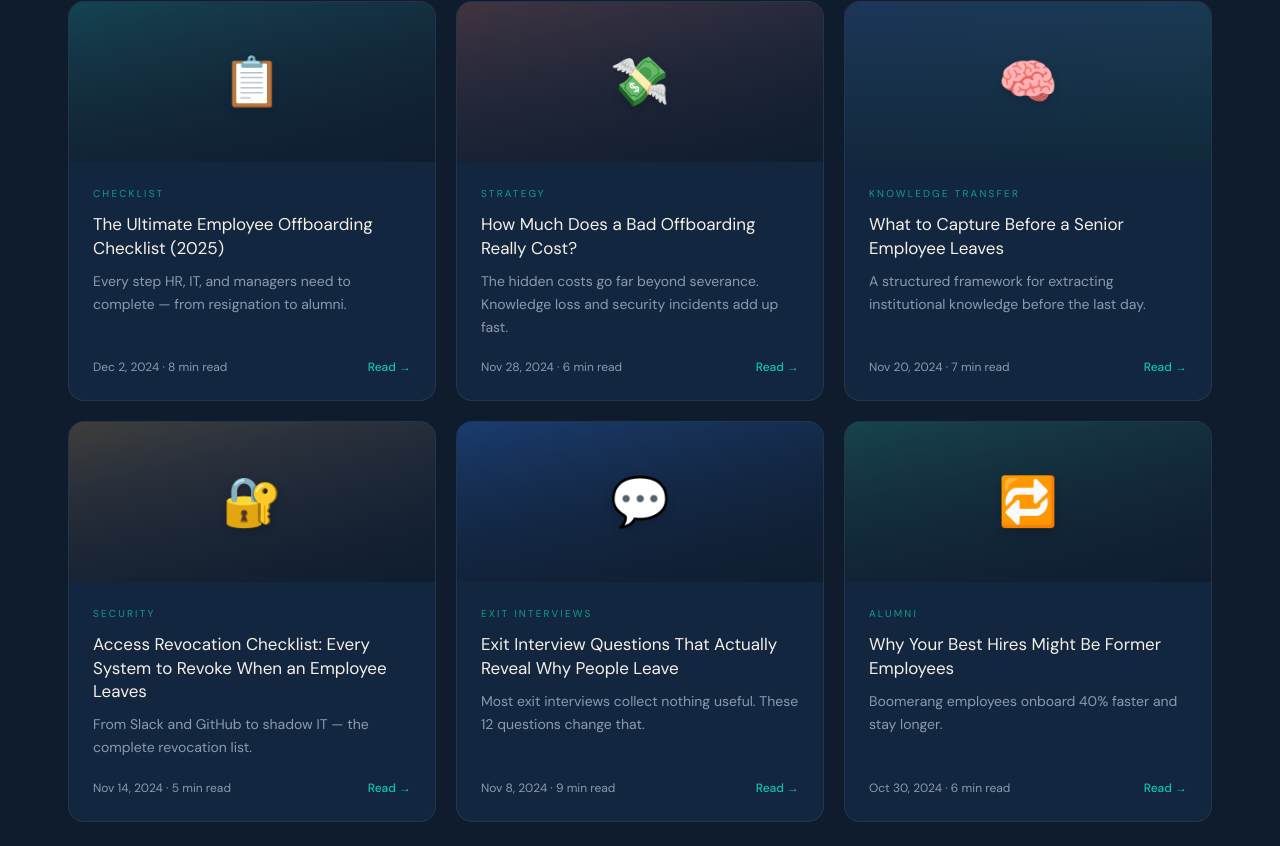
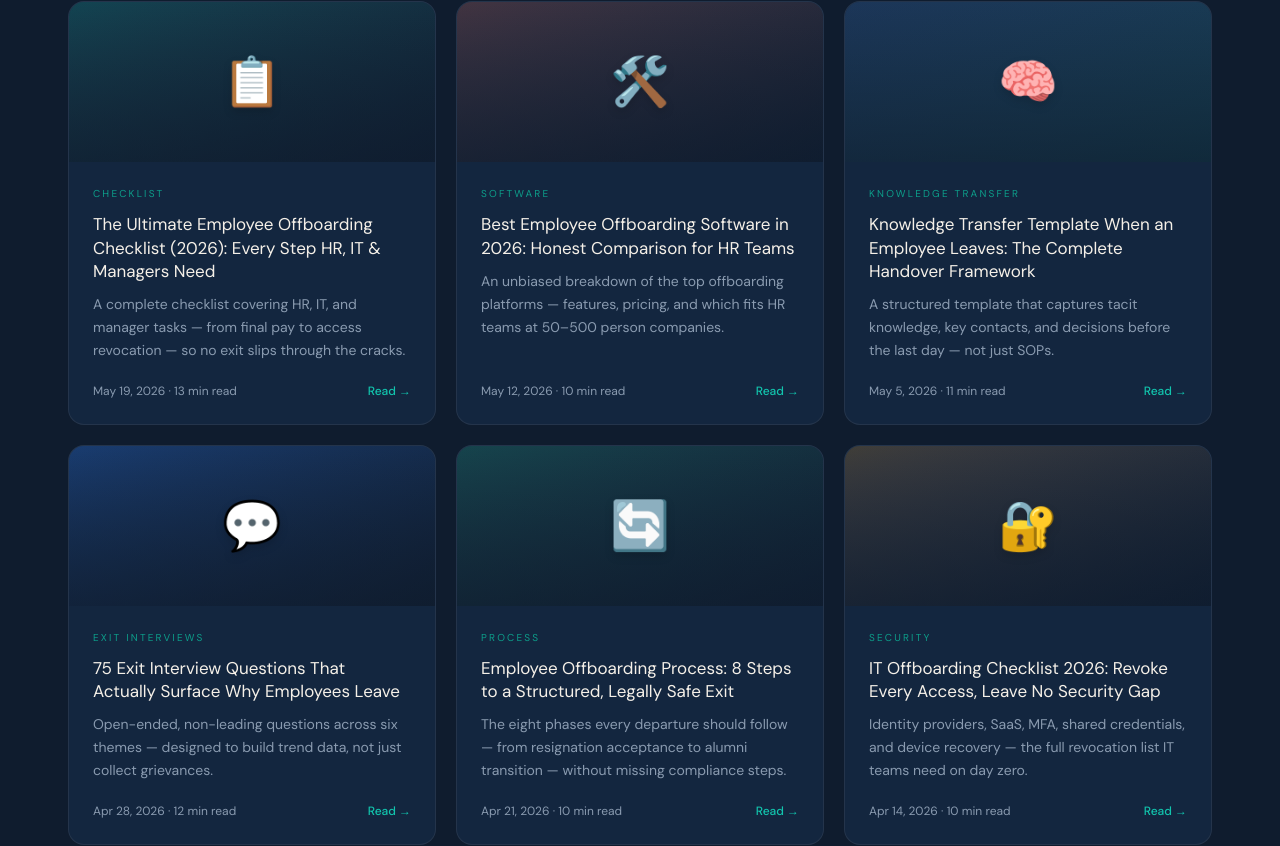
Before and after one commit to maduranga98/OffboardKit---landing-page, a Next.js app: page /blog in a window 1280 px wide. Shown: the part 408-1254 px from the top of the page. Built offline with nearby package versions, Linux system fonts and the light colour scheme.

Commit message:
Add 10 new blog posts to blog index from data/blogs.json

```diff
--- a/src/data/posts.ts
+++ b/src/data/posts.ts
@@ -11,69 +11,123 @@ export type Post = {
 
 export const posts: Post[] = [
   {
-    slug: "ultimate-employee-offboarding-checklist-2025",
+    slug: "employee-offboarding-checklist",
     tag: "Checklist",
     emoji: "📋",
     gradient: "from-teal/25 to-navy/80",
-    title: "The Ultimate Employee Offboarding Checklist (2025)",
+    title:
+      "The Ultimate Employee Offboarding Checklist (2026): Every Step HR, IT & Managers Need",
     excerpt:
-      "Every step HR, IT, and managers need to complete — from resignation to alumni.",
-    date: "Dec 2, 2024",
-    read: "8 min read",
+      "A complete checklist covering HR, IT, and manager tasks — from final pay to access revocation — so no exit slips through the cracks.",
+    date: "May 19, 2026",
+    read: "13 min read",
   },
   {
-    slug: "how-much-does-bad-offboarding-cost",
-    tag: "Strategy",
-    emoji: "💸",
+    slug: "best-employee-offboarding-software",
+    tag: "Software",
+    emoji: "🛠️",
     gradient: "from-ember/20 to-navy/80",
-    title: "How Much Does a Bad Offboarding Really Cost?",
+    title:
+      "Best Employee Offboarding Software in 2026: Honest Comparison for HR Teams",
     excerpt:
-      "The hidden costs go far beyond severance. Knowledge loss and security incidents add up fast.",
-    date: "Nov 28, 2024",
-    read: "6 min read",
+      "An unbiased breakdown of the top offboarding platforms — features, pricing, and which fits HR teams at 50–500 person companies.",
+    date: "May 12, 2026",
+    read: "10 min read",
   },
   {
-    slug: "what-to-capture-before-senior-employee-leaves",
+    slug: "knowledge-transfer-template",
     tag: "Knowledge Transfer",
     emoji: "🧠",
     gradient: "from-slate/80 to-teal/20",
-    title: "What to Capture Before a Senior Employee Leaves",
+    title:
+      "Knowledge Transfer Template When an Employee Leaves: The Complete Handover Framework",
     excerpt:
-      "A structured framework for extracting institutional knowledge before the last day.",
-    date: "Nov 20, 2024",
-    read: "7 min read",
+      "A structured template that captures tacit knowledge, key contacts, and decisions before the last day — not just SOPs.",
+    date: "May 5, 2026",
+    read: "11 min read",
   },
   {
-    slug: "access-revocation-checklist",
+    slug: "exit-interview-questions",
+    tag: "Exit Interviews",
+    emoji: "💬",
+    gradient: "from-blue-500/25 to-navy/80",
+    title:
+      "75 Exit Interview Questions That Actually Surface Why Employees Leave",
+    excerpt:
+      "Open-ended, non-leading questions across six themes — designed to build trend data, not just collect grievances.",
+    date: "Apr 28, 2026",
+    read: "12 min read",
+  },
+  {
+    slug: "employee-offboarding-process",
+    tag: "Process",
+    emoji: "🔄",
+    gradient: "from-success/25 to-navy/80",
+    title:
+      "Employee Offboarding Process: 8 Steps to a Structured, Legally Safe Exit",
+    excerpt:
+      "The eight phases every departure should follow — from resignation acceptance to alumni transition — without missing compliance steps.",
+    date: "Apr 21, 2026",
+    read: "10 min read",
+  },
+  {
+    slug: "it-offboarding-checklist",
     tag: "Security",
     emoji: "🔐",
     gradient: "from-warning/20 to-navy/80",
     title:
-      "Access Revocation Checklist: Every System to Revoke When an Employee Leaves",
+      "IT Offboarding Checklist 2026: Revoke Every Access, Leave No Security Gap",
     excerpt:
-      "From Slack and GitHub to shadow IT — the complete revocation list.",
-    date: "Nov 14, 2024",
-    read: "5 min read",
+      "Identity providers, SaaS, MFA, shared credentials, and device recovery — the full revocation list IT teams need on day zero.",
+    date: "Apr 14, 2026",
+    read: "10 min read",
   },
   {
-    slug: "exit-interview-questions-that-reveal-why-people-leave",
-    tag: "Exit Interviews",
-    emoji: "💬",
-    gradient: "from-blue-500/25 to-navy/80",
-    title: "Exit Interview Questions That Actually Reveal Why People Leave",
+    slug: "boomerang-employees-alumni-rehire-program",
+    tag: "Alumni",
+    emoji: "🔁",
+    gradient: "from-success/25 to-navy/80",
+    title:
+      "Boomerang Employees: How to Build an Alumni Rehire Program That Actually Works",
     excerpt:
-      "Most exit interviews collect nothing useful. These 12 questions change that.",
-    date: "Nov 8, 2024",
+      "Why boomerangs onboard 44% faster — and the touchpoints, referrals, and alumni network that bring them back.",
+    date: "Apr 7, 2026",
     read: "9 min read",
   },
   {
-    slug: "why-best-hires-might-be-former-employees",
-    tag: "Alumni",
-    emoji: "🔁",
-    gradient: "from-success/25 to-navy/80",
-    title: "Why Your Best Hires Might Be Former Employees",
-    excerpt: "Boomerang employees onboard 40% faster and stay longer.",
-    date: "Oct 30, 2024",
-    read: "6 min read",
+    slug: "cost-of-bad-employee-offboarding",
+    tag: "Strategy",
+    emoji: "💸",
+    gradient: "from-ember/20 to-navy/80",
+    title:
+      "How Much Does a Bad Employee Offboarding Actually Cost? (With Calculator)",
+    excerpt:
+      "Knowledge loss, idle SaaS licences, and security incidents push the real cost to $15K–$45K per exit. Here's the math.",
+    date: "Mar 31, 2026",
+    read: "8 min read",
+  },
+  {
+    slug: "offboarding-remote-employees",
+    tag: "Remote",
+    emoji: "🌍",
+    gradient: "from-blue-500/25 to-navy/80",
+    title:
+      "Offboarding Remote Employees: The Complete Guide for Distributed HR Teams",
+    excerpt:
+      "Prepaid return kits, async knowledge transfer, and remote access revocation — what changes when the last day isn't in the office.",
+    date: "Mar 24, 2026",
+    read: "9 min read",
+  },
+  {
+    slug: "employee-offboarding-policy-template",
+    tag: "Policy",
+    emoji: "📜",
+    gradient: "from-slate/80 to-teal/20",
+    title:
+      "Employee Offboarding Policy Template: What to Include and Why Most Are Too Vague",
+    excerpt:
+      "Notice periods, knowledge transfer requirements, data handling, and post-departure obligations — a policy template that holds up.",
+    date: "Mar 17, 2026",
+    read: "9 min read",
   },
 ];
```
